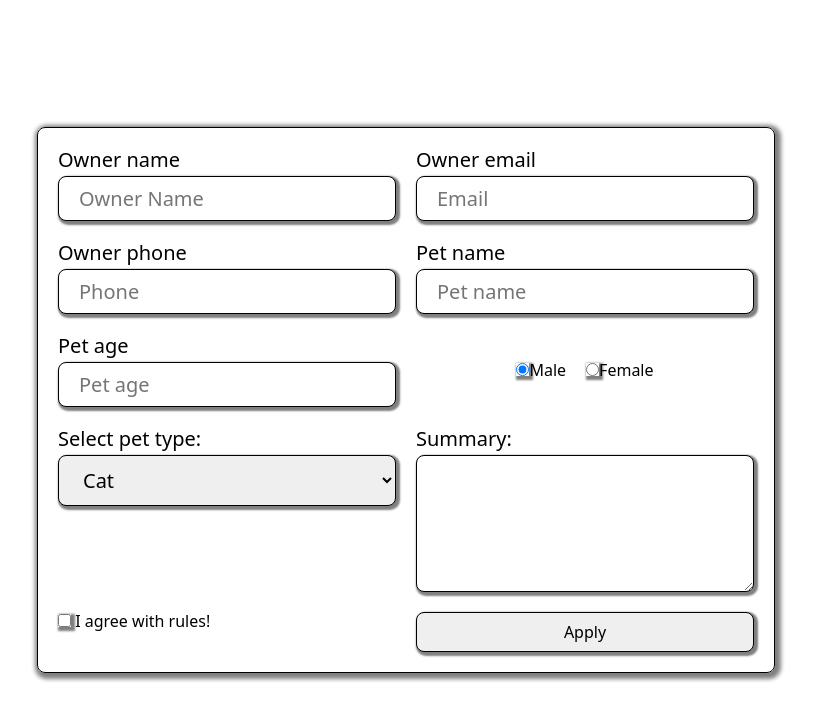
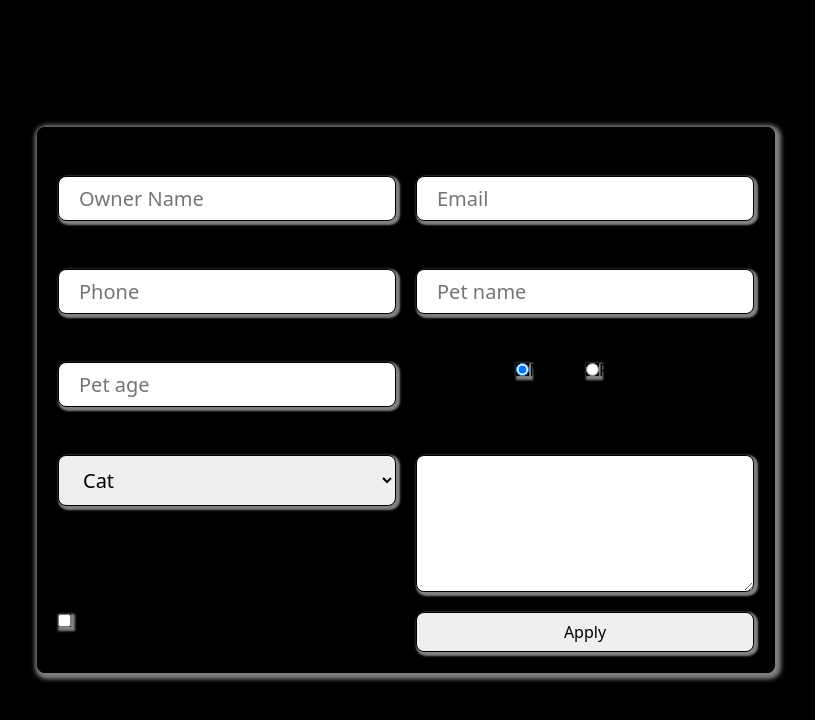
Before and after one commit to KaidoDragnil/TrainReact, a React (Vite) app: page / in a window 1280 px wide. Shown: the top 720 px of the page, without its empty margins (234-1049 px from the left). Built offline with nearby package versions, Linux system fonts and the light colour scheme.

Commit message:
lesson 3_2 finish

```diff
--- a/package.json
+++ b/package.json
@@ -13,7 +13,8 @@
     "formik": "^2.4.6",
     "modern-normalize": "^3.0.1",
     "react": "^19.0.0",
-    "react-dom": "^19.0.0"
+    "react-dom": "^19.0.0",
+    "yup": "^1.6.1"
   },
   "devDependencies": {
     "@eslint/js": "^9.22.0",
--- a/src/Components/Forms/ApplyForm.jsx
+++ b/src/Components/Forms/ApplyForm.jsx
@@ -1,5 +1,6 @@
-import { Formik, Form, Field } from 'formik';
+import { Formik, Form, Field, ErrorMessage } from 'formik';
 import s from './Forms.module.css';
+import * as Yup from 'yup';
 
 const ApplyForm = () => {
   const handleSubmit = (values, options) => {
@@ -17,29 +18,58 @@ const ApplyForm = () => {
     type: 'cat',
     agree: false,
   };
+  const re = /^[\w-\.]+@([\w-]+\.)+[\w-]{2,4}$/g;
+
+  const applySchema = Yup.object().shape({
+    ownerName: Yup.string()
+      .trim()
+      .min(3, 'Min 3 символи')
+      .max(20, 'Max 20 символів')
+      .required(),
+    ownerEmail: Yup.string().matches(re, 'Is not email!').required(),
+    ownerPhone: Yup.string().required(),
+    petAge: Yup.number().min(1, 'Min 1').max(40, 'Max 40').required(),
+    type: Yup.string().oneOf([
+      'cat',
+      'dog',
+      'crocodile',
+      'racoon',
+      'elephant',
+      'rat',
+    ]),
+  });
   return (
     <div className={s.formWrapper}>
-      <Formik initialValues={initialValues} onSubmit={handleSubmit}>
+      <Formik
+        validationSchema={applySchema}
+        initialValues={initialValues}
+        onSubmit={handleSubmit}
+      >
         <Form>
           <label>
             <span>Owner name</span>
             <Field name="ownerName" placeholder="Owner Name" />
+            <ErrorMessage name="ownerName" className="error" component="div" />
           </label>
           <label>
             <span>Owner email</span>
             <Field name="ownerEmail" type="email" placeholder="Email" />
+            <ErrorMessage name="ownerEmail" className="error" component="div" />
           </label>
           <label>
             <span>Owner phone</span>
             <Field name="ownerPhone" placeholder="Phone" />
+            <ErrorMessage name="ownerPhone" className="error" component="div" />
           </label>
           <label>
             <span>Pet name</span>
             <Field name="petName" placeholder="Pet name" />
+            <ErrorMessage name="petName" className="error" component="div" />
           </label>
           <label>
             <span>Pet age</span>
             <Field name="petAge" type="number" placeholder="Pet age" />
+            <ErrorMessage name="petAge" className="error" component="div" />
           </label>
           <div className={s.gender}>
             <label>
@@ -62,10 +92,12 @@ const ApplyForm = () => {
               <option value="elephant">Elephant</option>
               <option value="rat">Rat</option>
             </Field>
+            <ErrorMessage name="type" className="error" component="div" />
           </label>
           <label>
             <span>Summary:</span>
             <Field name="summary" as="textarea" rows={5} />
+            <ErrorMessage name="summary" className="error" component="div" />
           </label>
           <div>
             <label>
--- a/src/Components/Forms/Forms.module.css
+++ b/src/Components/Forms/Forms.module.css
@@ -1,6 +1,7 @@
 .formWrapper {
   display: flex;
   align-items: center;
+  background-color: black;
   justify-content: center;
   min-height: 100vh;
   gap: 10px;
@@ -24,6 +25,7 @@
       display: flex;
       flex-direction: column;
       gap: 5px;
+      position: relative;
       span {
         font-size: 20px;
       }
--- /dev/null
+++ b/src/index.css
@@ -0,0 +1,7 @@
+.error {
+  color: red;
+  font-size: 14px;
+  position: absolute;
+  bottom: -22px;
+  left: 4px;
+}
--- a/src/main.jsx
+++ b/src/main.jsx
@@ -2,6 +2,7 @@ import { StrictMode } from 'react';
 import { createRoot } from 'react-dom/client';
 import App from './App.jsx';
 import 'modern-normalize';
+import './index.css';
 
 createRoot(document.getElementById('root')).render(
   <StrictMode>
```
Also changed, not shown: 1 other file (tests, documents, lock files or other folders).
